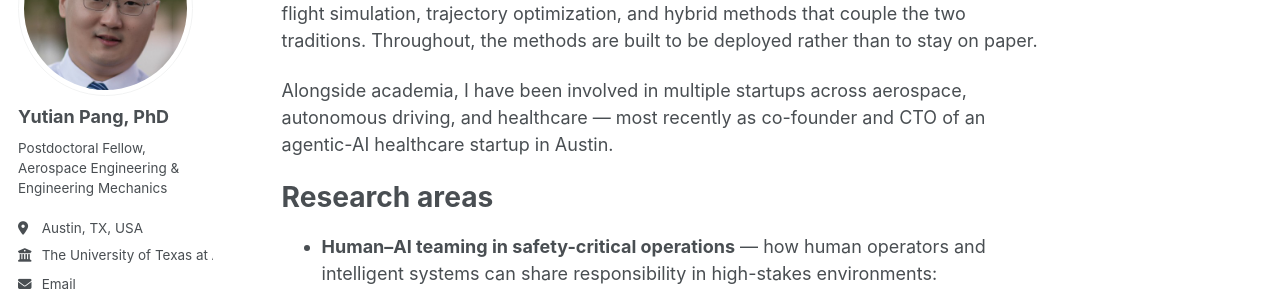
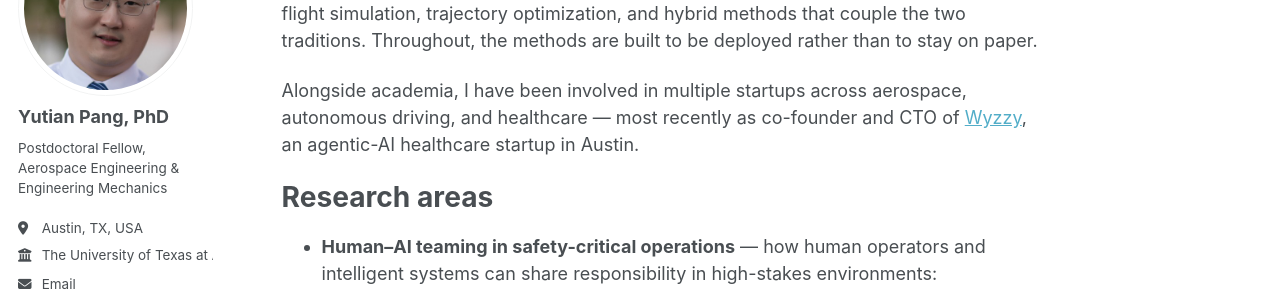
Before and after one commit to YutianPangASU/yutianpangasu.github.io, a Jekyll site: the page built from _pages/about.md, in a window 1280 px wide and 900 px high, scrolled down 365 px. Shown: the part 180-471 px from the top of the window. Built offline with Jekyll 4.4.1, drawn with Linux system fonts in a browser that asks for light colours; a style sheet for code colours, icons or effects is not loaded.

Commit message:
Homepage: link Wyzzy startup site
Co-Authored-By: Claude Fable 5 <noreply@anthropic.com>

```diff
--- a/_pages/about.md
+++ b/_pages/about.md
@@ -12,7 +12,7 @@ I am a postdoctoral research fellow in the Department of Aerospace Engineering &
 
 My path has crossed the model–data spectrum in stages. My Ph.D. at Arizona State University, anchored in a five-year NASA aviation data-science project, was data-driven work: Bayesian deep learning and graph models that predict air traffic behavior from operational data. A year at Thales as a machine learning engineer brought a security focus, hardening learning systems for an air traffic management platform that had to meet government certification. My postdoc at UT Austin has added the model-driven side — flight simulation, trajectory optimization, and hybrid methods that couple the two traditions. Throughout, the methods are built to be deployed rather than to stay on paper.
 
-Alongside academia, I have been involved in multiple startups across aerospace, autonomous driving, and healthcare — most recently as co-founder and CTO of an agentic-AI healthcare startup in Austin.
+Alongside academia, I have been involved in multiple startups across aerospace, autonomous driving, and healthcare — most recently as co-founder and CTO of [Wyzzy](https://calls.wyzzy.ai/), an agentic-AI healthcare startup in Austin.
 
 Research areas
 ======
```
